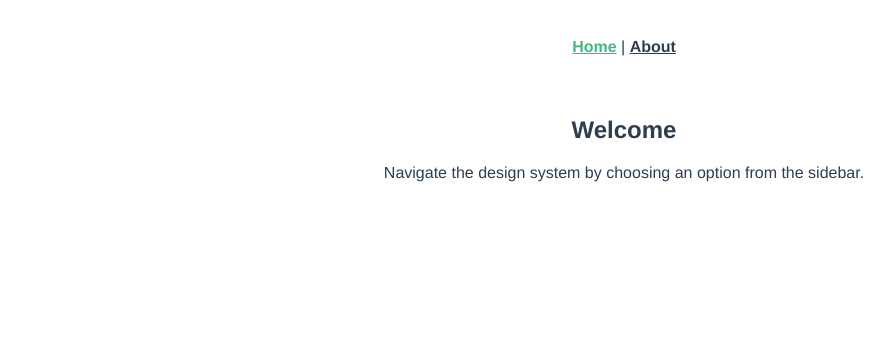
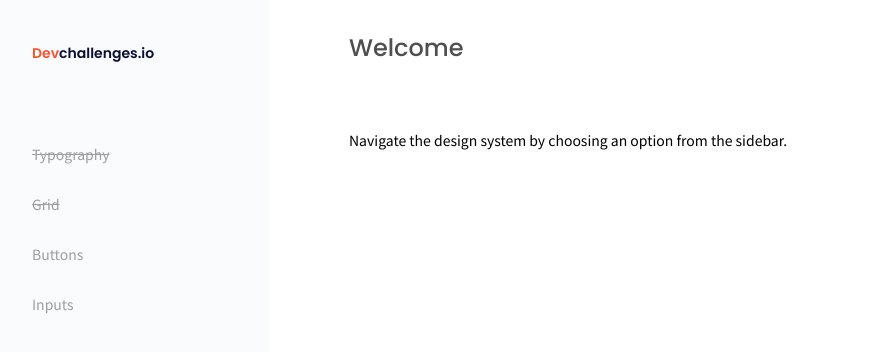
Before and after one commit to sirbully/vue-design-system, a Vue app: page / in a window 1280 px wide. Shown: the top 352 px of the page, without its empty margins (16-910 px from the left). Built offline with nearby package versions, Linux system fonts and the light colour scheme.

Commit message:
import nav and add global styles

```diff
--- a/src/App.vue
+++ b/src/App.vue
@@ -1,32 +1,58 @@
 <template>
   <div id="app">
-    <div id="nav">
-      <router-link to="/">Home</router-link> |
-      <router-link to="/about">About</router-link>
+    <Navigation />
+    <div id="content">
+      <router-view />
     </div>
-    <router-view />
   </div>
 </template>
 
+<script>
+import Navigation from "@/components/Nav.vue";
+
+export default {
+  components: {
+    Navigation
+  }
+};
+</script>
+
 <style lang="scss">
-#app {
-  font-family: Avenir, Helvetica, Arial, sans-serif;
-  -webkit-font-smoothing: antialiased;
-  -moz-osx-font-smoothing: grayscale;
-  text-align: center;
-  color: #2c3e50;
+body {
+  margin: 0;
+  padding: 0;
+  font-size: 14px;
 }
 
-#nav {
-  padding: 30px;
+h2 {
+  margin: 0 0 65px 0;
+  font-family: "Poppins", sans-serif;
+  font-weight: 500;
+  font-size: 24px;
+  color: #4f4f4f;
+}
 
-  a {
-    font-weight: bold;
-    color: #2c3e50;
+a {
+  text-decoration: none;
+}
 
-    &.router-link-exact-active {
-      color: #42b983;
-    }
+#app {
+  display: flex;
+  height: 100vh;
+  font-family: "Noto Sans JP", sans-serif;
+}
+
+#content {
+  padding-left: 80px;
+  padding-right: 80px;
+}
+
+.text--code {
+  font-family: "Ubuntu Mono", sans-serif;
+  color: #333;
+
+  &.--selector {
+    color: #828282;
   }
 }
 </style>
```
